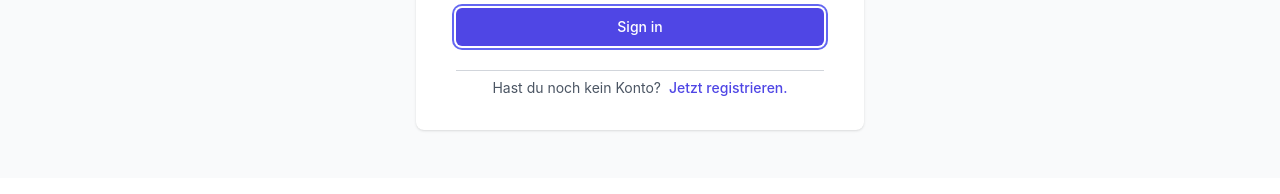
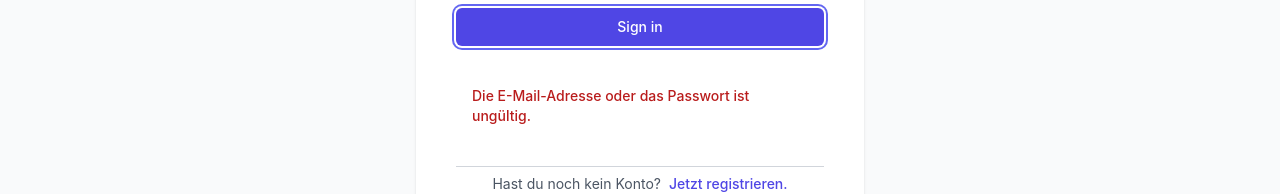
Before and after one commit to iamjhp/Annunci, a React (Create React App) app in the folder client/: page /login in a window 1280 px wide. Both pictures are taken after typing "name@example.com", "Sample123" into the empty fields and a click on the button "Sign in". Shown: the part 518-712 px from the top of the page. Built offline with nearby package versions, Linux system fonts and the light colour scheme; no server answers.

Commit message:
add login attempt error message

```diff
--- a/client/src/components/LogIn.js
+++ b/client/src/components/LogIn.js
@@ -3,9 +3,11 @@ import authService from '../services/auth';
 import { useNavigate } from 'react-router-dom';
 import { useDispatch } from 'react-redux';
 import { setUser } from '../reducers/authReducer';
+import { useState } from 'react';
 
 const Login = () => {
   const navigate = useNavigate();
+  const [loginAttempt, setLoginAttempt] = useState(false);
 
   const dispatch = useDispatch();
 
@@ -27,10 +29,11 @@ const Login = () => {
         <img className="mx-auto h-12 w-auto" src={logo} alt="Annunci" />
         <h2 className="mt-6 text-center text-3xl font-bold tracking-tight text-gray-900">
           In dein Konto einloggen
+
         </h2>
       </div>
 
-      {/*Form field email TODO*/}
+      {/*Form field email */}
       <div className="h-full mt-8 sm:mx-auto sm:w-full sm:max-w-md">
         <div className="bg-white py-8 px-4 shadow sm:rounded-lg sm:px-10">
           <form className="space-y-6" onSubmit={handleOnSubmit}>
@@ -53,7 +56,7 @@ const Login = () => {
               </div>
             </div>
 
-            {/*Form field passwort TODO*/}
+            {/*Form field passwort */}
             <div>
               <label
                 htmlFor="password"
@@ -75,7 +78,7 @@ const Login = () => {
 
             <div className="flex items-center justify-between">
               <div className="flex items-center"></div>
-              {/*Add routing to reset password TODO*/}
+              {/*Add routing to reset password */}
               <div className="text-sm">
                 <a
                   href="#"
@@ -86,15 +89,21 @@ const Login = () => {
               </div>
             </div>
 
-            {/*SignIn Button  TODO*/}
+            {/*SignIn Button */}
             <div>
               <button
+                onClick={() => setLoginAttempt(true)}
                 type="submit"
                 className="flex w-full justify-center rounded-md border border-transparent bg-indigo-600 py-2 px-4 text-sm font-medium text-white shadow-sm hover:bg-indigo-700 focus:outline-none focus:ring-2 focus:ring-indigo-500 focus:ring-offset-2"
               >
                 Sign in
+
               </button>
             </div>
+            {loginAttempt ? (<div className="p-4 mb-4 text-sm text-red-700 bg-white-100 rounded-lg dark:bg-blue-200 dark:text-blue-800" role="alert">
+              <span className="font-medium">Die E-Mail-Adresse oder das Passwort ist ungültig.</span>
+            </div>) : ''}
+
           </form>
 
           <div className="mt-6">
@@ -109,7 +118,7 @@ const Login = () => {
 
             <p className="mt-2 text-center text-sm text-gray-600">
               Hast du noch kein Konto?
-              {/*Add routing TODO*/}
+              {/*Add routing */}
               <a
                 href="#"
                 className="ml-2 font-medium text-indigo-600 hover:text-indigo-500"
```
